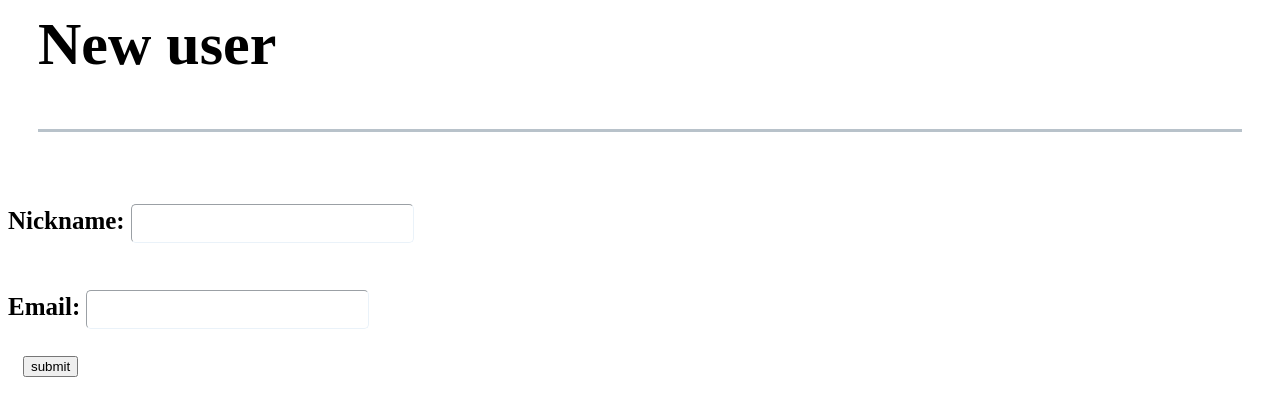
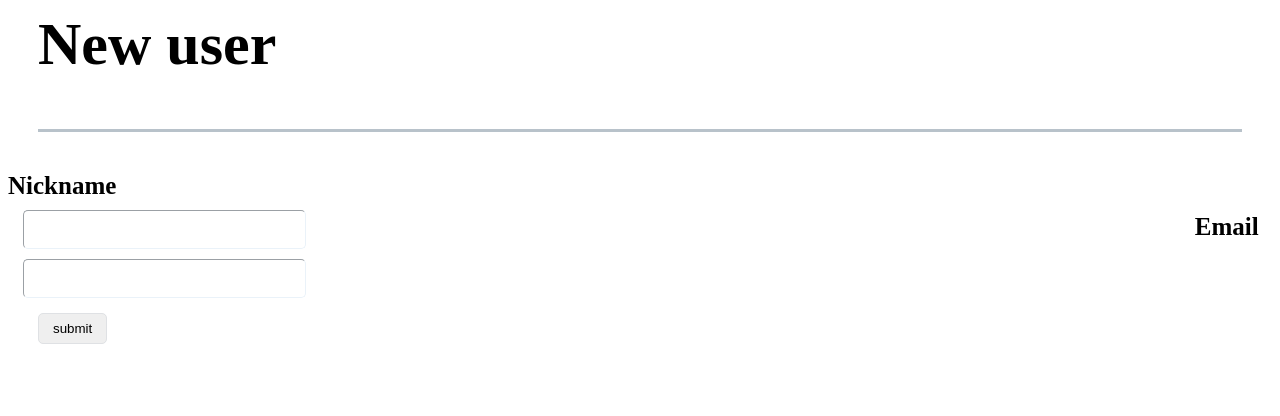
Before and after one commit to Timo4ey/hexlet-course-flask, a Flask app: page /users/new in a window 1280 px wide. Shown: the top 416 px of the page. Run offline with Flask 2, Linux system fonts and the light colour scheme.

Commit message:
[feature] form generate through framework flask_wtf

```diff
--- a/project_1/lesson/example.py
+++ b/project_1/lesson/example.py
@@ -1,11 +1,13 @@
 from flask import Flask, render_template, request, redirect, url_for
 from .users_db.users import Users, UserMaker
 from .users_db.paths import Paths
+import os
+from .forms import RegistrationForm
 
 
 app = Flask(__name__)
-
-users = ['mike', 'mishel', 'adel', 'keks', 'kamila']
+SECRET_KEY = os.urandom(32)
+app.config['SECRET_KEY'] = SECRET_KEY
 
 
 @app.route('/users/<int:id>')
@@ -36,18 +38,20 @@ def get_users():
     return render_template("users/index.html", users=select_users)
 
 
-@app.route('/users/new')
+@app.route('/users/new', methods=["GET"])
 def register_user():
-    user_id = 0
+    form = RegistrationForm()
     return render_template(
         "form/index.html",
-        user_id=user_id+1)
+        form=form)
 
 
-@app.route('/users/new/<id>')
-def save_user(id):
-    nickname = request.args.get('nickname', '', type=str)
-    email = request.args.get('email', '', type=str)
+@app.route('/users/new/', methods=["POST", "GET"])
+def save_user():
+    form = RegistrationForm()
+    nickname = form.nickname.data
+    email = form.email.data
+
     user = Users(nickname, email)
     maker = UserMaker(user)
     maker.gen_user()
--- /dev/null
+++ b/project_1/lesson/forms/__init__.py
@@ -0,0 +1,3 @@
+from .forms import RegistrationForm
+
+__all__ = ['RegistrationForm']
--- /dev/null
+++ b/project_1/lesson/forms/forms.py
@@ -0,0 +1,8 @@
+from flask_wtf import FlaskForm
+from wtforms import StringField
+# from wtforms.validators import Email,
+
+
+class RegistrationForm(FlaskForm):
+    nickname = StringField('Nickname')  # , validators=[DataRequired()]
+    email = StringField('Email')
--- a/project_1/lesson/static/styles/style.css
+++ b/project_1/lesson/static/styles/style.css
@@ -57,7 +57,7 @@ body.new_user h1 {
 }
 
 .new_user div form label{
-    display: block;
+    display: inline;
     padding-top: 10px;
     margin-top: 10px;
     font-size: 25px;
@@ -65,8 +65,10 @@ body.new_user h1 {
 }
 
 
-.new_user div form .frame input{
+.new_user div form input{
+    margin-left: 15px;
     margin-top: 10px;
+    margin-right: 70%;
     padding-top: 10px;
     padding-bottom: 10px;
     padding-right: 80px;
@@ -76,21 +78,28 @@ body.new_user h1 {
     font-size: 15px;
 }
 
+.new_user form button:hover,
 .new_user div form input:hover{
     border-color:#2196f3;
     outline: none !important;
     box-shadow: 0 0 10px #719ECE;
 }
+
+.new_user form button:focus,
 .new_user div form input:focus{
     border:1px solid #2196f3;
     outline: none !important;
     box-shadow: 0 0 10px #719ECE;
 }
-.new_user form label.btn {
+
+.new_user form button {
     margin-left: 15px;
 }
 
-.new_user form label.btn input{
+.new_user form button{
+    display: block;
+    margin-left: 30px;
+    margin-top: 15px;
     padding: 7px 14px 7px 14px;
     border-radius: 5px;
     border:1px solid #dfe1e4;
--- a/project_1/lesson/templates/form/index.html
+++ b/project_1/lesson/templates/form/index.html
@@ -10,17 +10,13 @@
 <body class="new_user">
     <h1 >New user</h1>
     <div>
-        <form action="/users/new/ {{ user_id }}">
-            <label for="" class="frame">
-                <p>Nickname:</p>
-                <input type="text" name="nickname">
-            </label>
-            <label for="" class="frame">Email:
-                <input type="text" name="email">
-            </label>
-            <label for="" class="btn">
-                <button type="but">submit</button>
-            </label>
+        <form action="/users/new", method='post'>
+
+            {{ form.csrf_token }}
+            {{ form.nickname.label }} {{ form.nickname(size=20) }}
+            {{ form.csrf_token }}
+            {{ form.email.label }} {{ form.email(size=20) }}
+            <button type="submit">submit</button>
         </form>
     </div>
 </body>
--- a/project_1/lesson/users_db/paths.py
+++ b/project_1/lesson/users_db/paths.py
@@ -13,7 +13,10 @@ class Paths:
     def read_json(cls):
         path = os.path.join(os.path.dirname(__file__), 'data/users.json')
         with open(path, 'r') as f:
-            return json.loads(f.read())
+            file = f.read()
+            if file:
+                return json.loads(file)
+            return ''
 
     def get_data_dir(self):
         return os.path.join(self.dir, 'data')
--- a/pyproject.toml
+++ b/pyproject.toml
@@ -9,6 +9,7 @@ packages = [{include = "project_1"}]
 [tool.poetry.dependencies]
 python = ">=3.10"
 flask = "^2.2.3"
+flask-wtf = "^1.1.1"
 
 
 [tool.poetry.group.dev.dependencies]
```
Also changed, not shown: project_1/lesson/users_db/data/users.json (+2 -12 lines), 1 other file.
